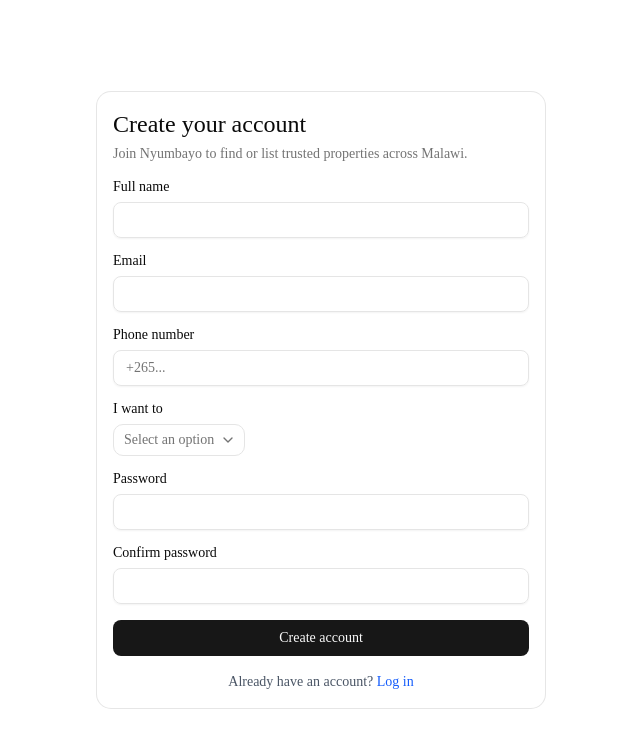
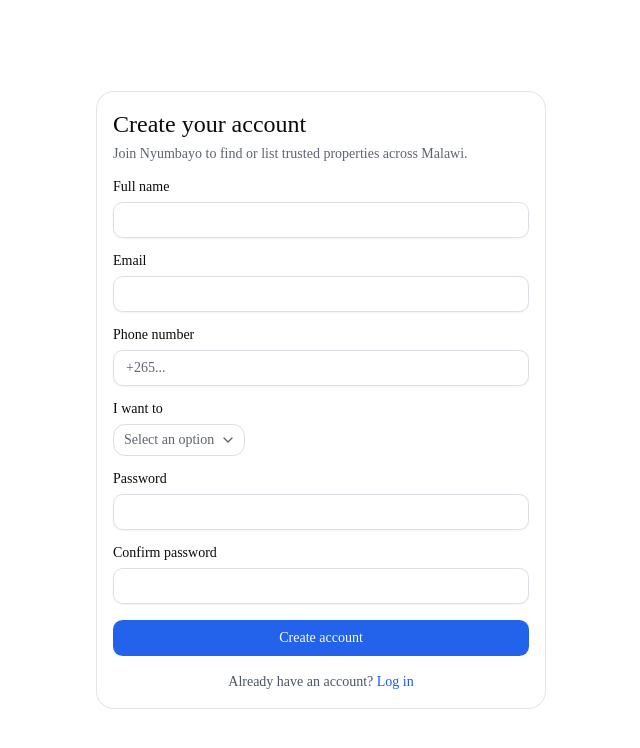
Before and after one commit to BonfaceRo/nyumbayo, a Next.js app: page /register in a window 1280 px wide. Shown: the top 748 px of the page, without its empty margins (319-959 px from the left). Built offline with nearby package versions, Linux system fonts and the light colour scheme.

Commit message:
Phase 8: Apply Nyumbayo blue/gold color system to design tokens

```diff
--- a/src/app/globals.css
+++ b/src/app/globals.css
@@ -39,6 +39,8 @@
   --color-popover: var(--popover);
   --color-card-foreground: var(--card-foreground);
   --color-card: var(--card);
+  --color-gold: var(--gold);
+  --color-gold-foreground: var(--gold-foreground);
   --radius-sm: calc(var(--radius) * 0.6);
   --radius-md: calc(var(--radius) * 0.8);
   --radius-lg: var(--radius);
@@ -55,66 +57,70 @@
   --card-foreground: oklch(0.145 0 0);
   --popover: oklch(1 0 0);
   --popover-foreground: oklch(0.145 0 0);
-  --primary: oklch(0.205 0 0);
+  --primary: oklch(0.546 0.215 262.5);
   --primary-foreground: oklch(0.985 0 0);
-  --secondary: oklch(0.97 0 0);
+  --secondary: oklch(0.97 0.005 260);
   --secondary-foreground: oklch(0.205 0 0);
-  --muted: oklch(0.97 0 0);
-  --muted-foreground: oklch(0.556 0 0);
-  --accent: oklch(0.97 0 0);
-  --accent-foreground: oklch(0.205 0 0);
+  --muted: oklch(0.97 0.005 260);
+  --muted-foreground: oklch(0.5 0.02 260);
+  --accent: oklch(0.95 0.02 260);
+  --accent-foreground: oklch(0.35 0.18 262.5);
   --destructive: oklch(0.577 0.245 27.325);
-  --border: oklch(0.922 0 0);
-  --input: oklch(0.922 0 0);
-  --ring: oklch(0.708 0 0);
-  --chart-1: oklch(0.87 0 0);
-  --chart-2: oklch(0.556 0 0);
-  --chart-3: oklch(0.439 0 0);
-  --chart-4: oklch(0.371 0 0);
-  --chart-5: oklch(0.269 0 0);
-  --radius: 0.625rem;
-  --sidebar: oklch(0.985 0 0);
+  --border: oklch(0.9 0.01 260);
+  --input: oklch(0.9 0.01 260);
+  --ring: oklch(0.546 0.215 262.5);
+  --gold: oklch(0.769 0.155 75);
+  --gold-foreground: oklch(0.25 0.05 75);
+  --chart-1: oklch(0.546 0.215 262.5);
+  --chart-2: oklch(0.769 0.155 75);
+  --chart-3: oklch(0.6 0.1 260);
+  --chart-4: oklch(0.4 0.08 260);
+  --chart-5: oklch(0.3 0.05 260);
+  --radius: 0.75rem;
+  --sidebar: oklch(0.99 0.003 260);
   --sidebar-foreground: oklch(0.145 0 0);
-  --sidebar-primary: oklch(0.205 0 0);
+  --sidebar-primary: oklch(0.546 0.215 262.5);
   --sidebar-primary-foreground: oklch(0.985 0 0);
-  --sidebar-accent: oklch(0.97 0 0);
-  --sidebar-accent-foreground: oklch(0.205 0 0);
-  --sidebar-border: oklch(0.922 0 0);
-  --sidebar-ring: oklch(0.708 0 0);
+  --sidebar-accent: oklch(0.95 0.02 260);
+  --sidebar-accent-foreground: oklch(0.35 0.18 262.5);
+  --sidebar-border: oklch(0.9 0.01 260);
+  --sidebar-ring: oklch(0.546 0.215 262.5);
 }
 
 .dark {
-  --background: oklch(0.145 0 0);
+  --background: oklch(0.145 0.01 260);
   --foreground: oklch(0.985 0 0);
-  --card: oklch(0.205 0 0);
+  --card: oklch(0.19 0.015 260);
   --card-foreground: oklch(0.985 0 0);
-  --popover: oklch(0.205 0 0);
+  --popover: oklch(0.19 0.015 260);
   --popover-foreground: oklch(0.985 0 0);
-  --primary: oklch(0.922 0 0);
-  --primary-foreground: oklch(0.205 0 0);
-  --secondary: oklch(0.269 0 0);
+  --primary: oklch(0.65 0.18 262.5);
+  --primary-foreground: oklch(0.145 0 0);
+  --secondary: oklch(0.269 0.01 260);
   --secondary-foreground: oklch(0.985 0 0);
-  --muted: oklch(0.269 0 0);
-  --muted-foreground: oklch(0.708 0 0);
-  --accent: oklch(0.269 0 0);
-  --accent-foreground: oklch(0.985 0 0);
+  --muted: oklch(0.269 0.01 260);
+  --muted-foreground: oklch(0.708 0.01 260);
+  --accent: oklch(0.3 0.05 262.5);
+  --accent-foreground: oklch(0.9 0.05 262.5);
   --destructive: oklch(0.704 0.191 22.216);
-  --border: oklch(1 0 0 / 10%);
+  --border: oklch(1 0 0 / 12%);
   --input: oklch(1 0 0 / 15%);
-  --ring: oklch(0.556 0 0);
-  --chart-1: oklch(0.87 0 0);
-  --chart-2: oklch(0.556 0 0);
-  --chart-3: oklch(0.439 0 0);
-  --chart-4: oklch(0.371 0 0);
-  --chart-5: oklch(0.269 0 0);
-  --sidebar: oklch(0.205 0 0);
+  --ring: oklch(0.65 0.18 262.5);
+  --gold: oklch(0.769 0.155 75);
+  --gold-foreground: oklch(0.2 0.04 75);
+  --chart-1: oklch(0.65 0.18 262.5);
+  --chart-2: oklch(0.769 0.155 75);
+  --chart-3: oklch(0.6 0.1 260);
+  --chart-4: oklch(0.5 0.08 260);
+  --chart-5: oklch(0.4 0.05 260);
+  --sidebar: oklch(0.19 0.015 260);
   --sidebar-foreground: oklch(0.985 0 0);
-  --sidebar-primary: oklch(0.488 0.243 264.376);
-  --sidebar-primary-foreground: oklch(0.985 0 0);
-  --sidebar-accent: oklch(0.269 0 0);
-  --sidebar-accent-foreground: oklch(0.985 0 0);
-  --sidebar-border: oklch(1 0 0 / 10%);
-  --sidebar-ring: oklch(0.556 0 0);
+  --sidebar-primary: oklch(0.65 0.18 262.5);
+  --sidebar-primary-foreground: oklch(0.145 0 0);
+  --sidebar-accent: oklch(0.3 0.05 262.5);
+  --sidebar-accent-foreground: oklch(0.9 0.05 262.5);
+  --sidebar-border: oklch(1 0 0 / 12%);
+  --sidebar-ring: oklch(0.65 0.18 262.5);
 }
 
 @layer base {
```
